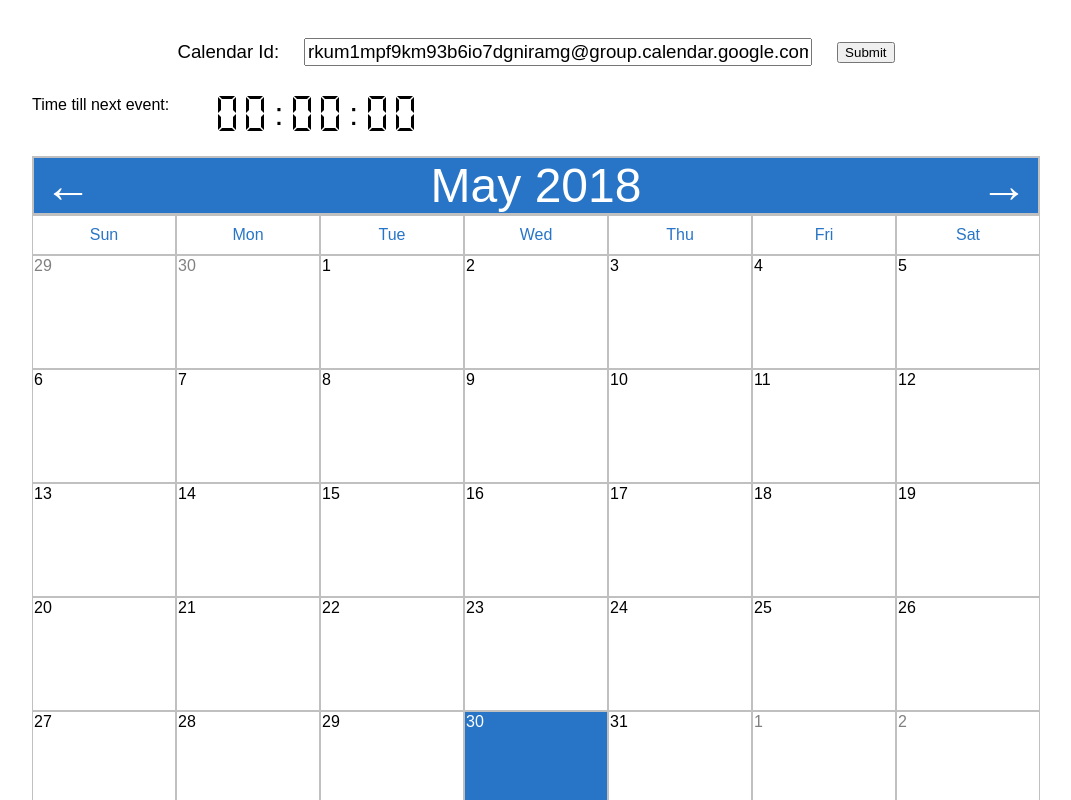
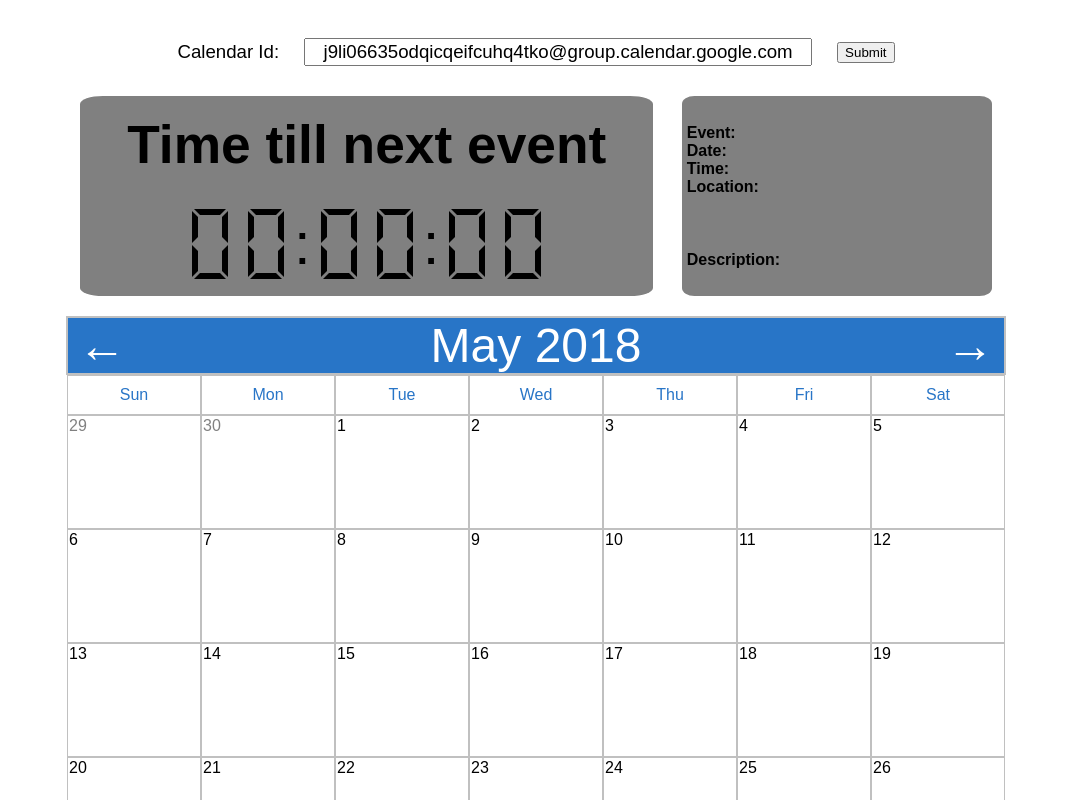
Before and after one commit to michaelairola/Schedule, a React (Create React App) app: page / in a window 1280 px wide. Shown: the top 800 px of the page, without its empty margins (104-1175 px from the left). Built offline with nearby package versions, Linux system fonts and the light colour scheme; no server answers.

Commit message:
finished basic timer

```diff
--- a/src/App.js
+++ b/src/App.js
@@ -8,7 +8,7 @@ class App extends Component {
     this.state = {
       // options for calendarId for testing are:
       // testCalendar, publicTestCalendar, chsVolleyballCalendar
-      calendarId: this.props.publicTestCalendar,
+      calendarId: this.props.testCalendar,
       calendarData: {}
     }
     this.handleChange = this.handleChange.bind(this);
--- a/src/Schedule/Calendar.css
+++ b/src/Schedule/Calendar.css
@@ -9,8 +9,7 @@ tr td {
   overflow: hidden;
   white-space: nowrap;
 
-  width: 140px;
-
+  width: 130px;
   border: solid 1px #C0C0C0;
 }
 
@@ -38,6 +37,8 @@ tr .events li .list {
 }
 
 .calendar {
+  width: 940px;
+  margin: auto;
   margin-top: 20px;
 }
 
@@ -60,20 +61,3 @@ tr .events li .list {
 .notMonth {
   color: grey;
 }
-
-.timer {
-  /* margin: auto; */
-  height: 40px;
-  width: 250px;
-}
-
-.timer-box{
-  display: flex;
-}
-
-.colon {
-  font-size: 24pt;
-  margin: 0 5px;
-  position: relative;
-  float: right;
-}
--- a/src/Schedule/Digits/Digits.css
+++ b/src/Schedule/Digits/Digits.css
@@ -1,89 +1,89 @@
 .digit {
   position: relative;
-  margin: 0px 5px;
+  margin: 0px 10px;
   float: right;
-  width: 18px;
-  height: 35px;
+  width: 36px;
+  height: 70px;
 }
 
 .digit .a {
   position: absolute;
-  left: 1px;
+  left: 2px;
   height: 0;
-  width: 10px;
-  border-top: 3px solid black;
-  border-left: 3px solid transparent;
-  border-right: 3px solid transparent;
+  width: 20px;
+  border-top: 6px solid black;
+  border-left: 6px solid transparent;
+  border-right: 6px solid transparent;
 }
 .digit .b {
   position: absolute;
-  left: 15px;
-  top: 1px;
-  height: 10px;
+  left: 30px;
+  top: 2px;
+  height: 20px;
   width: 0;
-  border-right: 3px solid black;
-  border-top: 3px solid transparent;
-  border-bottom: 3px solid transparent;
+  border-right: 6px solid black;
+  border-top: 6px solid transparent;
+  border-bottom: 6px solid transparent;
 }
 .digit .c {
   position: absolute;
-  left: 15px;
-  top: 18px;
-  height: 10px;
+  left: 30px;
+  top: 36px;
+  height: 20px;
   width: 0;
-  border-right: 3px solid black;
-  border-top: 3px solid transparent;
-  border-bottom: 3px solid transparent;
+  border-right: 6px solid black;
+  border-top: 6px solid transparent;
+  border-bottom: 6px solid transparent;
 }
 .digit .d {
   position: absolute;
+  top: 64px;
+  left: 2px;
+  height: 0;
+  width: 20px;
+  border-bottom: 6px solid black;
+  border-left: 6px solid transparent;
+  border-right: 6px solid transparent;
+}
+.digit .e {
+  position: absolute;
+  left: 0;
+  top: 36px;
+  height: 20px;
+  width: 0;
+  border-left: 6px solid black;
+  border-top: 6px solid transparent;
+  border-bottom: 6px solid transparent;
+}
+.digit .f {
+  position: absolute;
+  left: 0;
+  top: 2px;
+  height: 20px;
+  width: 0;
+  border-left: 6px solid black;
+  border-top: 6px solid transparent;
+  border-bottom: 6px solid transparent;
+}
+
+.digit .g {
+  position: absolute;
   top: 32px;
-  left: 1px;
+  left: 2px;
+}
+
+.digit .g .bottom {
   height: 0;
-  width: 10px;
+  width: 26px;
+  border-top: 2px solid black;
+  border-left: 2px solid transparent;
+  border-right: 2px solid transparent;
+}
+
+.digit .g .top {
+  height: 0;
+  width: 26px;
   border-bottom: 3px solid black;
   border-left: 3px solid transparent;
   border-right: 3px solid transparent;
 }
-.digit .e {
-  position: absolute;
-  left: 0;
-  top: 18px;
-  height: 10px;
-  width: 0;
-  border-left: 3px solid black;
-  border-top: 3px solid transparent;
-  border-bottom: 3px solid transparent;
-}
-.digit .f {
-  position: absolute;
-  left: 0;
-  top: 1px;
-  height: 10px;
-  width: 0;
-  border-left: 3px solid black;
-  border-top: 3px solid transparent;
-  border-bottom: 3px solid transparent;
-}
-
-.digit .g {
-  position: absolute;
-  top: 16px;
-  left: 1px;
-}
-
-.digit .g .bottom {
-  height: 0;
-  width: 13px;
-  border-top: 1px solid black;
-  border-left: 1px solid transparent;
-  border-right: 1px solid transparent;
-}
-
-.digit .g .top {
-  height: 0;
-  width: 13px;
-  border-bottom: 1px solid black;
-  border-left: 1px solid transparent;
-  border-right: 1px solid transparent;
-}
--- /dev/null
+++ b/src/Schedule/Timer.css
@@ -0,0 +1,49 @@
+.nextEvent{
+  display: flex;
+  justify-content: space-around;
+  margin: auto;
+  width: 940px;
+  height: 200px;
+}
+
+.timerBox{
+  display: flex;
+  flex-direction: column;
+  justify-content: space-between;
+  width: fit-content;
+  padding: 0 5%;
+  border-radius: 4%;
+  background: grey;
+}
+
+.timerLabel {
+  font-size: 40pt;
+  height: fit-content;
+  margin: auto 0;
+}
+
+.timer {
+  display: flex;
+  margin: auto;
+  width: fit-content;
+}
+
+.colon {
+  font-size: 45pt;
+  position: relative;
+  float: right;
+}
+
+.event {
+  display: flex;
+  flex-direction: column;
+  height: 100%;
+  border-radius: 4%;
+  background: grey;
+}
+
+.eventBox {
+  margin: auto 5px;
+  width: 300px;
+  height: fit-content;
+}
--- a/src/Schedule/Timer.js
+++ b/src/Schedule/Timer.js
@@ -1,6 +1,7 @@
 import React, { Component } from 'react';
 import Digits from './Digits/Digits';
 import dateStrToDate from './dateStrToDate';
+import './Timer.css';
 
 class Timer extends Component {
   constructor() {
@@ -45,11 +46,14 @@ class Timer extends Component {
     else {
       date.setDate(date.getDate() - 1)
     }
-    let nextEventDate = dateStrToDate(nextDay[0].start.dateTime || nextDay[0].start.date);
+    let nextEventDate = new Date();
     for(var i in nextDay){
       let newEvent = nextDay[i],
           newDate = dateStrToDate(newEvent.start.dateTime || newEvent.start.date);
-      if(newDate < nextEventDate){
+      newDate.setFullYear(date.getFullYear());
+      newDate.setMonth(date.getMonth());
+      newDate.setDate(date.getDate());
+      if(newDate > nextEventDate){
         nextEventDate = newDate;
         nextEvent = newEvent;
       }
@@ -57,29 +61,69 @@ class Timer extends Component {
     const nextHour = nextEventDate.getHours(),
           nextMinute= nextEventDate.getMinutes(),
           nextSecond= nextEventDate.getSeconds();
-    date.setHours(nextHour);date.setMinutes(nextMinute);date.setSeconds(nextSecond);
+    date.setHours(nextHour);
+    date.setMinutes(nextMinute);
+    date.setSeconds(nextSecond);
     return {date: date, nextEvent: nextEvent};
   }
 
-  render() {
-    let nextEvent = this.nextEventInfo(this.state.currentDate),
-        totalSeconds, hours, minutes, seconds;
-    if(nextEvent){
-      totalSeconds = Math.floor((nextEvent.date - this.state.currentDate)/1000);
-      hours = Math.floor(totalSeconds/3600);
-      minutes = Math.floor(totalSeconds/60) % 60 ;
-      seconds = totalSeconds % 60;
+  renderEvent(eventInfo){
+    let summary, date, time, location, description;
+    if(eventInfo){
+      summary = eventInfo.nextEvent.summary;
+      date = eventInfo.date.toLocaleDateString();
+      time = eventInfo.date.toLocaleTimeString();
+      location = eventInfo.nextEvent.location;
+      description = eventInfo.nextEvent.description;
     }
     return (
-      <div className="timer-box">
-        <span>Time till next event:</span>
-        <div className="timer">
-          <Digits num={seconds}/>
-          <span className="colon">&#58;</span>
-          <Digits num={minutes}/>
-          <span className="colon">&#58;</span>
-          <Digits num={hours}/>
+      <div className="event">
+        <div className="eventBox">
+          <div className="eventSummary">
+            <b>Event:</b> {summary}
+          </div>
+          <div className="eventDate">
+            <b>Date:</b> {date}
+          </div>
+          <div className="eventTime">
+            <b>Time:</b> {time}
+          </div>
+          <div className="eventLocation">
+            <b>Location:</b> {location}
+          </div>
         </div>
+        <div className="eventBox">
+          <b>Description:</b> {description}
+        </div>
+      </div>
+    );
+  }
+
+  render() {
+    let nextEventInfo = this.nextEventInfo(this.state.currentDate),
+        totalSeconds, hours, minutes, seconds, event;
+    if(nextEventInfo){
+      totalSeconds = Math.floor((nextEventInfo.date - this.state.currentDate)/1000);
+      hours = Math.floor(totalSeconds/3600);
+      minutes = Math.floor(totalSeconds/60) % 60;
+      seconds = totalSeconds % 60;
+      event = nextEventInfo.nextEvent;
+    }
+    return (
+      <div className="nextEvent">
+        <div className="timerBox">
+          <div className="timerLabel">
+            <b>Time till next event</b>
+          </div>
+          <div className="timer">
+            <Digits num={hours}/>
+            <span className="colon">&#58;</span>
+            <Digits num={minutes}/>
+            <span className="colon">&#58;</span>
+            <Digits num={seconds}/>
+          </div>
+        </div>
+        <div>{this.renderEvent(nextEventInfo)}</div>
       </div>
     );
   }
```
Also changed, not shown: 1 other file (tests, documents, lock files or other folders).
